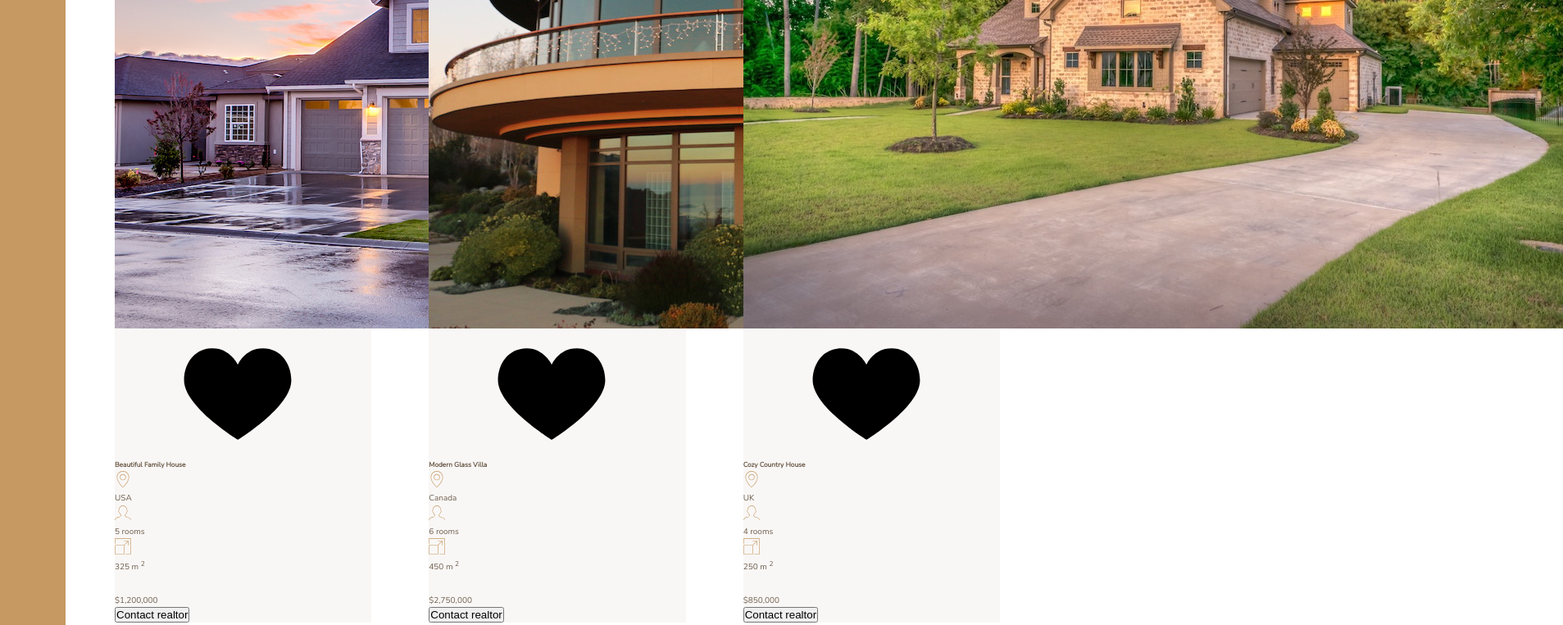
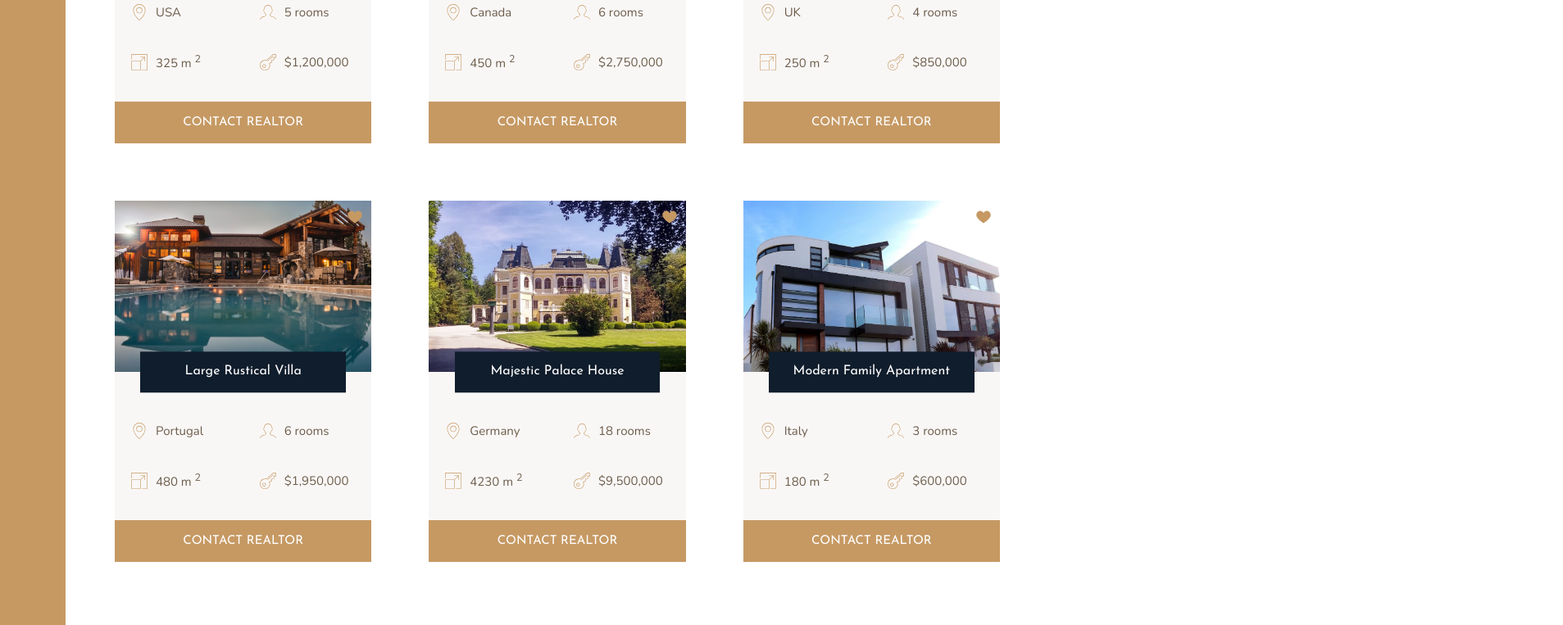
Before and after one commit to ErwannLG/nexter, a website: page index.html in a window 1280 px wide. Shown: the part 2236-2999 px from the top of the page at 82% size, 1907 px wide, since content can reach past the window. Drawn offline with nearby package versions, Linux system fonts and the light colour scheme.

Commit message:
homes section : card content layout & css

```diff
--- a/index.html
+++ b/index.html
@@ -85,7 +85,7 @@
 
         <section class="homes">
             <div class="home">
-                <img src="img/house-1.jpeg" alt="House 1" class="home__image">
+                <img src="img/house-1.jpeg" alt="House 1" class="home__img">
                 <svg class="home__like">
                     <use xlink:href="img/sprite.svg#icon-heart-full"></use>
                 </svg>
@@ -110,15 +110,15 @@
                 </div>
                 <div class="home__price">
                     <svg>
-                        <use xlink:href="img/sprite.svg#icon-key-icon"></use>
+                        <use xlink:href="img/sprite.svg#icon-key"></use>
                     </svg>
                     <p>$1,200,000</p>
                 </div>
-                <button class="cta">Contact realtor</button>
+                <button class="btn home__btn">Contact realtor</button>
             </div>
 
             <div class="home">
-                <img src="img/house-2.jpeg" alt="House 2" class="home__image">
+                <img src="img/house-2.jpeg" alt="House 2" class="home__img">
                 <svg class="home__like">
                     <use xlink:href="img/sprite.svg#icon-heart-full"></use>
                 </svg>
@@ -143,15 +143,15 @@
                 </div>
                 <div class="home__price">
                     <svg>
-                        <use xlink:href="img/sprite.svg#icon-key-icon"></use>
+                        <use xlink:href="img/sprite.svg#icon-key"></use>
                     </svg>
                     <p>$2,750,000</p>
                 </div>
-                <button class="cta">Contact realtor</button>
+                <button class="btn home__btn">Contact realtor</button>
             </div>
 
             <div class="home">
-                <img src="img/house-3.jpeg" alt="House 3" class="home__image">
+                <img src="img/house-3.jpeg" alt="House 3" class="home__img">
                 <svg class="home__like">
                     <use xlink:href="img/sprite.svg#icon-heart-full"></use>
                 </svg>
@@ -176,15 +176,15 @@
                 </div>
                 <div class="home__price">
                     <svg>
-                        <use xlink:href="img/sprite.svg#icon-key-icon"></use>
+                        <use xlink:href="img/sprite.svg#icon-key"></use>
                     </svg>
                     <p>$850,000</p>
                 </div>
-                <button class="cta">Contact realtor</button>
+                <button class="btn home__btn">Contact realtor</button>
             </div>
 
             <div class="home">
-                <img src="img/house-4.jpeg" alt="House 4" class="home__image">
+                <img src="img/house-4.jpeg" alt="House 4" class="home__img">
                 <svg class="home__like">
                     <use xlink:href="img/sprite.svg#icon-heart-full"></use>
                 </svg>
@@ -209,15 +209,15 @@
                 </div>
                 <div class="home__price">
                     <svg>
-                        <use xlink:href="img/sprite.svg#icon-key-icon"></use>
+                        <use xlink:href="img/sprite.svg#icon-key"></use>
                     </svg>
                     <p>$1,950,000</p>
                 </div>
-                <button class="cta">Contact realtor</button>
+                <button class="btn home__btn">Contact realtor</button>
             </div>
 
             <div class="home">
-                <img src="img/house-5.jpeg" alt="House 5" class="home__image">
+                <img src="img/house-5.jpeg" alt="House 5" class="home__img">
                 <svg class="home__like">
                     <use xlink:href="img/sprite.svg#icon-heart-full"></use>
                 </svg>
@@ -242,15 +242,15 @@
                 </div>
                 <div class="home__price">
                     <svg>
-                        <use xlink:href="img/sprite.svg#icon-key-icon"></use>
+                        <use xlink:href="img/sprite.svg#icon-key"></use>
                     </svg>
                     <p>$9,500,000</p>
                 </div>
-                <button class="cta">Contact realtor</button>
+                <button class="btn home__btn">Contact realtor</button>
             </div>
 
             <div class="home">
-                <img src="img/house-6.jpeg" alt="House 6" class="home__image">
+                <img src="img/house-6.jpeg" alt="House 6" class="home__img">
                 <svg class="home__like">
                     <use xlink:href="img/sprite.svg#icon-heart-full"></use>
                 </svg>
@@ -275,11 +275,11 @@
                 </div>
                 <div class="home__price">
                     <svg>
-                        <use xlink:href="img/sprite.svg#icon-key-icon"></use>
+                        <use xlink:href="img/sprite.svg#icon-key"></use>
                     </svg>
                     <p>$600,000</p>
                 </div>
-                <button class="cta">Contact realtor</button>
+                <button class="btn home__btn">Contact realtor</button>
             </div>
 
 
--- a/sass/_homes.scss
+++ b/sass/_homes.scss
@@ -10,16 +10,49 @@
 .home {
   background-color: $color-grey-light-1;
 
+  display: grid;
+  grid-template-columns: repeat(2, 1fr);
+  grid-row-gap: 3.5rem;
+
   &__img {
     width: 100%;
+    grid-row: 1 / 2;
+    grid-column: 1 / -1;
+    z-index: 1;
   }
 
   &__like {
-
+    grid-row: 1 / 2;
+    grid-column: 2 / 3;
+    fill: $color-primary;
+    height: 2rem;
+    width: 2rem;
+    z-index: 2;
+    justify-self: right;
+    margin: 1rem;
   }
 
   &__name {
+    grid-row: 1 / 2;
+    grid-column: 1 / -1;
+    justify-self: center;
+    align-self: end;
+    z-index: 3;
 
+    width: 80%;
+    font-family: $font-display;
+    font-size: 1.6rem;
+    text-align: center;
+    padding: 1.25rem;
+    background-color: $color-secondary;
+    color: #fff;
+    font-weight: 400;
+    transform: translateY(50%);
+  }
+
+  &__location,
+  &__rooms {
+    margin-top: 2.5rem;
   }
 
   &__location,
@@ -27,14 +60,21 @@
   &__area,
   &__price {
 
+    font-size: 1.5rem;
+    margin-left: 2rem;
+
+    display: flex;
+    align-items: center;
+
     svg {
       fill: $color-primary;
       height: 2rem;
       width: 2rem;
-    }
-
-    p {
-
+      margin-right: 1rem;
     }
   }
+
+  &__btn {
+    grid-column: 1 / -1;
+  }
 }
```
Also changed, not shown: css/style.css.
